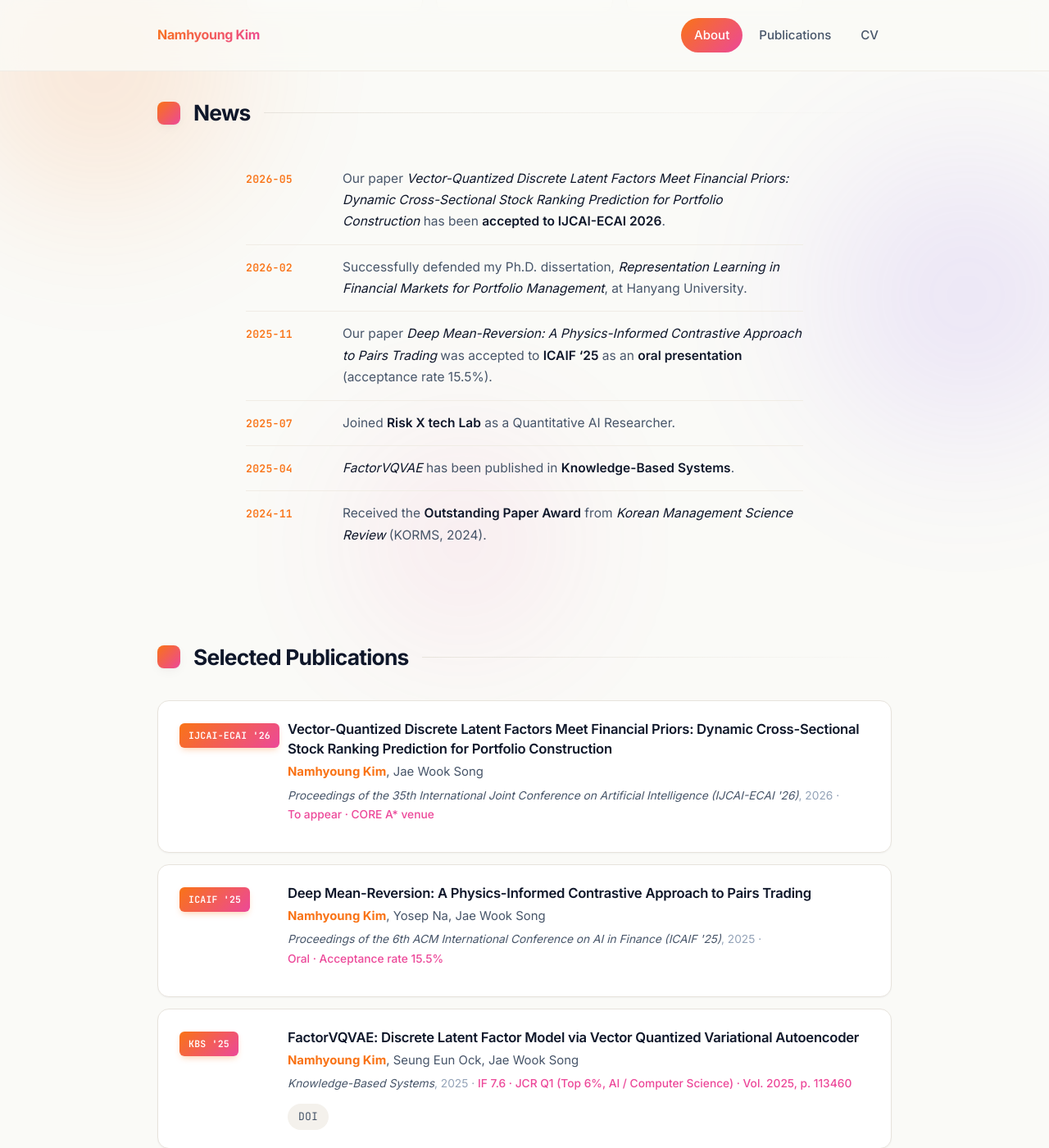
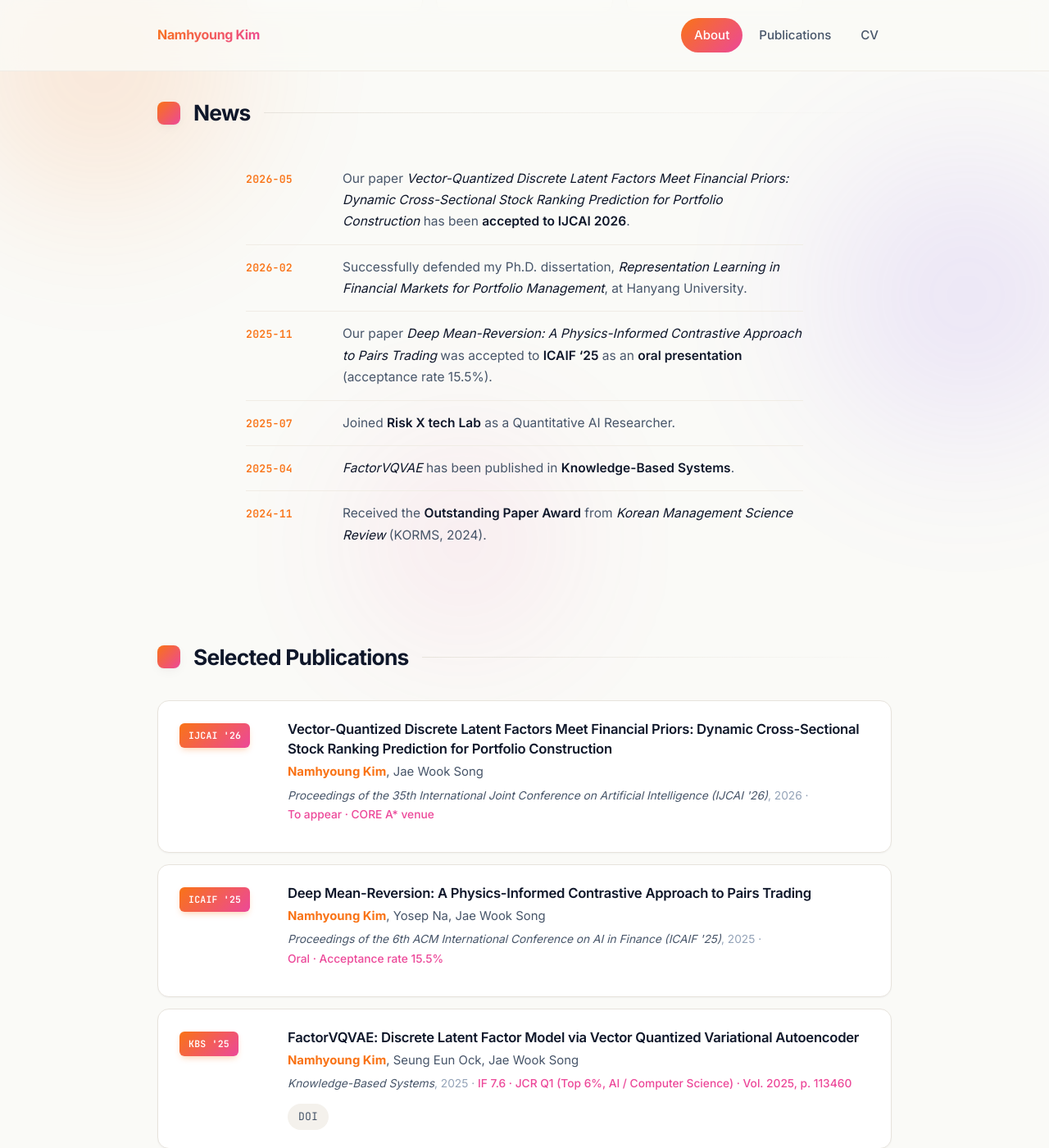
Before and after one commit to x7jeon8gi/x7jeon8gi.github.io, a Jekyll site: the page built from index.html, in a window 1280 px wide and 1400 px high, scrolled down 1126 px. Shown: the whole window at 82% size. Built offline with Jekyll 4.4.1, drawn with Linux system fonts in a browser that asks for light colours.

Commit message:
Rename IJCAI-ECAI '26 → IJCAI '26

```diff
--- a/_data/news.yml
+++ b/_data/news.yml
@@ -1,7 +1,7 @@
 # Most-recent first. Each item: { date: "YYYY-MM", html: "..." }
 
 - date: "2026-05"
-  html: "Our paper *Vector-Quantized Discrete Latent Factors Meet Financial Priors: Dynamic Cross-Sectional Stock Ranking Prediction for Portfolio Construction* has been **accepted to IJCAI-ECAI 2026**."
+  html: "Our paper *Vector-Quantized Discrete Latent Factors Meet Financial Priors: Dynamic Cross-Sectional Stock Ranking Prediction for Portfolio Construction* has been **accepted to IJCAI 2026**."
 
 - date: "2026-02"
   html: "Successfully defended my Ph.D. dissertation, *Representation Learning in Financial Markets for Portfolio Management*, at Hanyang University."
--- a/_data/publications.yml
+++ b/_data/publications.yml
@@ -20,8 +20,8 @@ international:
   - id:          ijcai26-vqfp
     title:       "Vector-Quantized Discrete Latent Factors Meet Financial Priors: Dynamic Cross-Sectional Stock Ranking Prediction for Portfolio Construction"
     authors:     ["Namhyoung Kim", "Jae Wook Song"]
-    venue:       "Proceedings of the 35th International Joint Conference on Artificial Intelligence (IJCAI-ECAI '26)"
-    venue_short: "IJCAI-ECAI '26"
+    venue:       "Proceedings of the 35th International Joint Conference on Artificial Intelligence (IJCAI '26)"
+    venue_short: "IJCAI '26"
     year:        2026
     note:        "To appear · CORE A* venue"
     selected:    true
```
Also changed, not shown: 1 other file.
